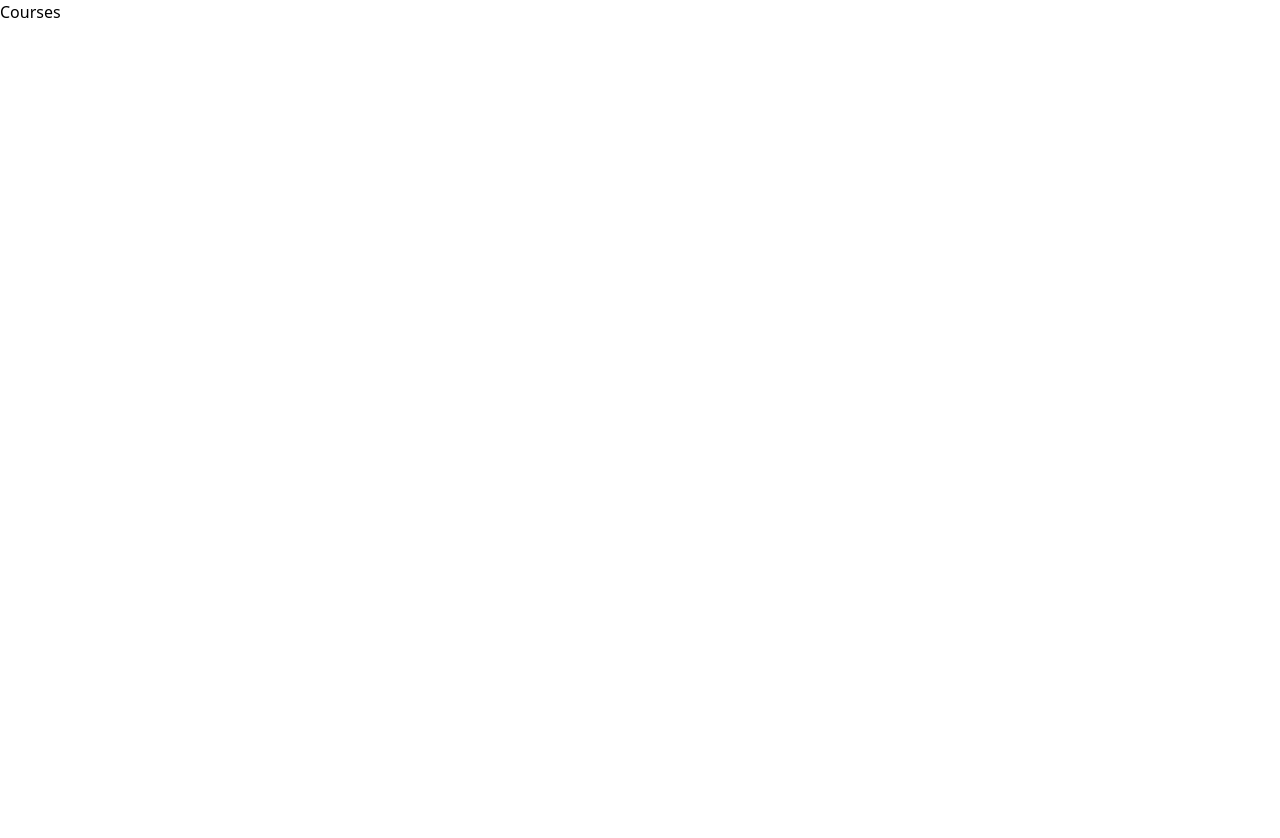
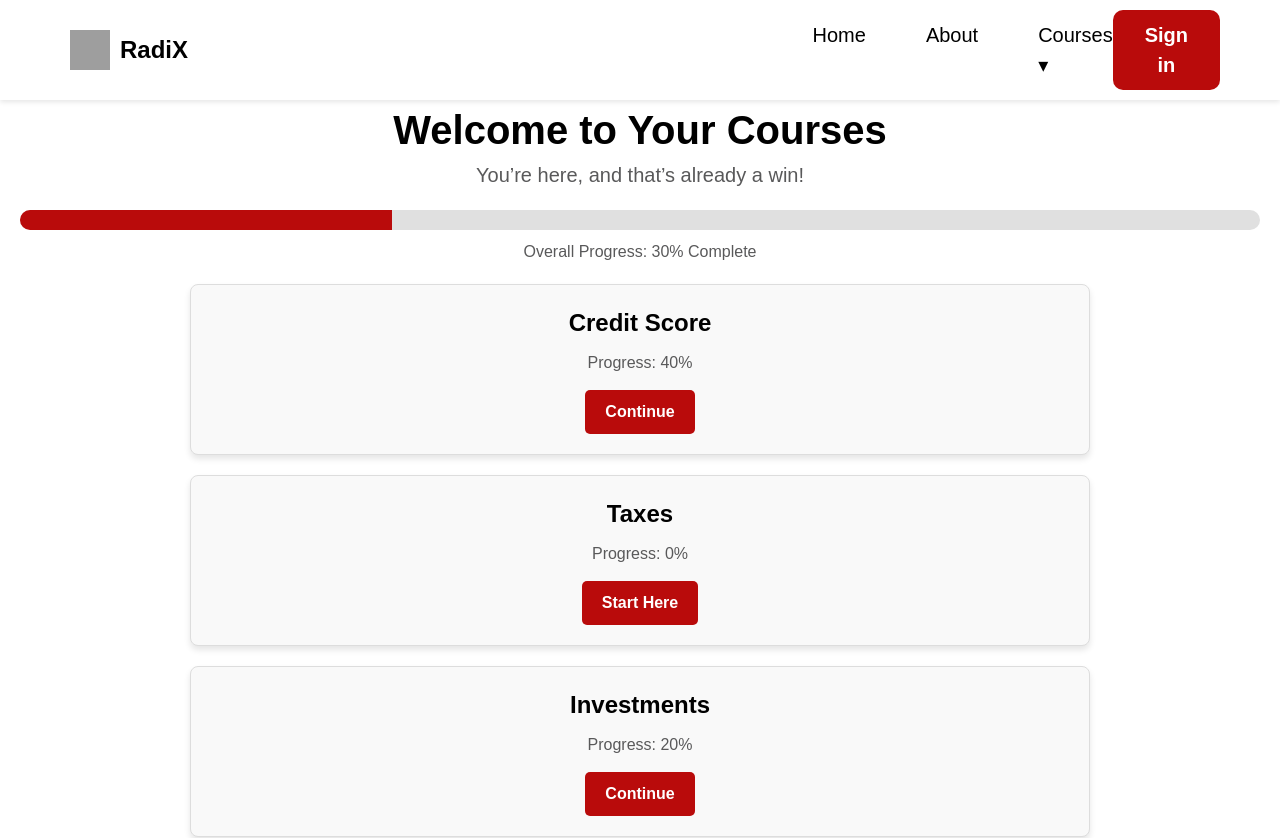
Before and after one commit to Mohinaa/RadiX, a React (Vite) app in the folder frontend/: page /courses in a window 1280 px wide. Shown: the top 838 px of the page. Before the commit the page ends 800 px from the top, so only its background shows below. Built offline with nearby package versions, Linux system fonts and the light colour scheme; grey boxes are pictures that could not be loaded.

Commit message:
Courses Frontend complete

```diff
--- a/frontend/src/App.jsx
+++ b/frontend/src/App.jsx
@@ -3,7 +3,7 @@ import { BrowserRouter, Routes, Route  } from 'react-router-dom';
 import Home from './pages/Home'
 import Courses from './pages/Courses'
 import Budgeting from './pages/Courses/Budgeting'
-import Investing from './pages/Courses/Investing'
+import Investments from './pages/Courses/Investments';
 import Taxes from './pages/Courses/Taxes'
 import CreditScore from './pages/Courses/CreditScore'
 import Login from './pages/Login'
@@ -21,7 +21,7 @@ function App() {
             <Route path="/login" element={<Login />} />
             <Route path="/signup" element={<Signup />} />
             <Route path="/courses" element={<Courses />} />
-            <Route path="/investing"  element={<Investing />} />
+            <Route path="/investments"  element={<Investments />} />
             <Route path="/budgeting" element={<Budgeting />} />
             <Route path="/taxes" element={<Taxes />} />
             <Route path="/credit-score" element={<CreditScore />} />
--- a/frontend/src/components/NavBar.jsx
+++ b/frontend/src/components/NavBar.jsx
@@ -1,6 +1,6 @@
 import React from "react";
 import styles from "./NavBar.module.css";
-import { Link } from 'react-router-dom';
+import { Link } from "react-router-dom";
 
 const NavBar = () => {
   return (
@@ -18,26 +18,35 @@ const NavBar = () => {
       {/* Navigation Links */}
       <ul className={styles.navLinks}>
         <li>
-          <a href="#home">Home</a>
+          <a href="/#home">Home</a> {/* Absolute links to ensure proper navigation */}
         </li>
         <li>
-          <a href="#about">About</a>
+          <a href="/#about">About</a> {/* Absolute links for Home page sections */}
         </li>
         <li className={styles.dropdown}>
-          <Link to = "/courses"> <a>Courses ▾</a></Link>
+          <Link to="/courses">Courses ▾</Link> {/* Courses main page */}
           <ul className={styles.dropdownMenu}>
-            <Link to ="/credit-score"><li><a>Credit Score</a></li></Link>
-            <Link to = "/taxes"><li><a>Taxes</a></li></Link>
-            <Link to="/investing"><li><a>Investment</a></li></Link>
-            <Link to="/budgeting"><li><a>Budgeting</a></li></Link>
+            <li>
+              <Link to="/credit-score">Credit Score</Link>
+            </li>
+            <li>
+              <Link to="/taxes">Taxes</Link>
+            </li>
+            <li>
+              <Link to="/investing">Investment</Link>
+            </li>
+            <li>
+              <Link to="/budgeting">Budgeting</Link>
+            </li>
           </ul>
         </li>
       </ul>
 
-      <Link to = "/login"><button className={styles.signInButton}>Sign in</button></Link>
+      <Link to="/login">
+        <button className={styles.signInButton}>Sign in</button>
+      </Link>
     </nav>
   );
 };
 
-
 export default NavBar;
--- a/frontend/src/pages/Courses.jsx
+++ b/frontend/src/pages/Courses.jsx
@@ -1,8 +1,57 @@
-function Courses(){
-    return(
-        <div>
-            <p>Courses</p>
+import React from 'react';
+import { useNavigate } from 'react-router-dom';
+import styles from './Courses.module.css';
+import NavBar from '../components/NavBar';
+
+const Courses = () => {
+  const navigate = useNavigate();
+
+  const courses = [
+    { name: 'Credit Score', progress: 40, path: '/credit-score' },
+    { name: 'Taxes', progress: 0, path: '/taxes' },
+    { name: 'Investments', progress: 20, path: '/investments' },
+    { name: 'Budgeting', progress: 60, path: '/budgeting' },
+  ];
+
+  // Calculate the overall progress as the average of all course progress
+  const overallProgress =
+    courses.reduce((total, course) => total + course.progress, 0) / courses.length;
+
+  return (
+    <div className={styles.container}>
+      <NavBar />
+      <div className={styles.content}>
+        <div className={styles.header}>
+          <h1>Welcome to Your Courses</h1>
+          <p>You’re here, and that’s already a win!</p>
         </div>
-    );
-}
+
+        <div className={styles.progressWrapper}>
+          <div className={styles.progressBar}>
+            <div
+              className={styles.progress}
+              style={{ width: `${overallProgress}%` }}
+            ></div>
+          </div>
+          <p className={styles.progressText}>
+            Overall Progress: {Math.round(overallProgress)}% Complete
+          </p>
+        </div>
+
+        <div className={styles.courseList}>
+          {courses.map((course, index) => (
+            <div key={index} className={styles.courseCard}>
+              <h2>{course.name}</h2>
+              <p>Progress: {course.progress}%</p>
+              <button onClick={() => navigate(course.path)}>
+                {course.progress === 0 ? 'Start Here' : 'Continue'}
+              </button>
+            </div>
+          ))}
+        </div>
+      </div>
+    </div>
+  );
+};
+
 export default Courses;
--- /dev/null
+++ b/frontend/src/pages/Courses.module.css
@@ -0,0 +1,108 @@
+.container {
+    padding-top: 80px; /* Adjust to prevent NavBar overlap */
+    font-family: 'Poppins', sans-serif; /* Match the Home page font */
+  }
+
+  .content {
+    padding: 20px;
+  }
+
+  .header {
+    text-align: center;
+    margin-bottom: 20px;
+  }
+
+  .header h1 {
+    font-size: 2.5rem;
+    font-weight: 700; /* Match the Home page font weight */
+    color: rgb(0, 0, 0); /* Match Home page heading color */
+  }
+
+  .header p {
+    color: rgb(89, 89, 90); /* Match Home page description color */
+    font-size: 1.25rem; /* Consistent with Home page description size */
+    font-weight: 400;
+  }
+
+  .progressWrapper {
+    margin: 20px 0;
+  }
+
+  .progressBar {
+    background-color: #e0e0e0;
+    border-radius: 10px;
+    height: 20px;
+    width: 100%;
+    position: relative;
+    overflow: hidden;
+  }
+
+  .progress {
+    background-color: rgb(185, 11, 11);
+    height: 100%;
+    transition: width 0.5s ease;
+  }
+
+  .progressText {
+    margin-top: 10px;
+    text-align: center;
+    font-size: 1rem;
+    color: rgb(89, 89, 90); /* Match Home page text color */
+    font-weight: 400; /* Match Home page text weight */
+  }
+
+  .courseList {
+    display: flex;
+    flex-direction: column; /* Arrange items in a column */
+    gap: 20px;
+  }
+
+  .courseCard {
+    background: #f9f9f9;
+    border: 1px solid #ddd;
+    border-radius: 8px;
+    padding: 20px;
+    width: 100%;
+    max-width: 900px; /* Increase max width for wider boxes */
+    margin: 0 auto; /* Center horizontally */
+    text-align: center;
+    box-shadow: 0 4px 6px rgba(0, 0, 0, 0.1);
+    font-weight: 700; /* Match Home page card text weight */
+    font-size: 1rem; /* Standardize font size */
+  }
+
+  .courseCard h2 {
+    font-size: 1.5rem;
+    margin-bottom: 10px;
+    color: rgb(0, 0, 0); /* Match Home page heading color */
+    font-weight: 700; /* Match Home page font weight */
+  }
+
+  .courseCard p {
+    color: rgb(89, 89, 90); /* Match Home page text color */
+    margin-bottom: 15px;
+    font-size: 1rem;
+    font-weight: 400; /* Match Home page text weight */
+  }
+
+  .courseCard button {
+    background-color: rgb(185, 11, 11);
+    color: white;
+    font-weight: bold; /* Match Home page button text weight */
+    border: none;
+    padding: 10px 20px;
+    border-radius: 5px;
+    cursor: pointer;
+    font-size: 1rem; /* Standardize button font size */
+    transition: background-color 0.3s ease;
+  }
+
+  .courseCard button:hover {
+    background-color: #721212;
+  }
+
+  @media (max-width: 900px) {
+    .courseCard {
+      max-width: 100%; /* Allow cards to take full width on smaller screens */
+    }
+  }
--- a/frontend/src/pages/Courses/Investing.jsx
+++ /dev/null
@@ -1,8 +0,0 @@
-function Investing(){
-    return(
-        <div>
-            <p>Investing</p>
-        </div>
-    );
-}
-export default Investing;
--- /dev/null
+++ b/frontend/src/pages/Courses/Investments.jsx
@@ -0,0 +1,8 @@
+function Investments(){
+    return(
+        <div>
+            <p>Invest</p>
+        </div>
+    );
+}
+export default Investments;
```
